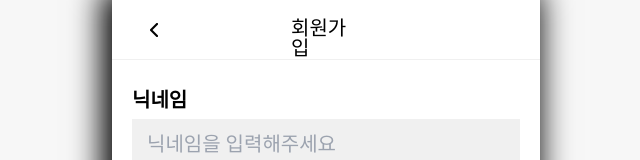
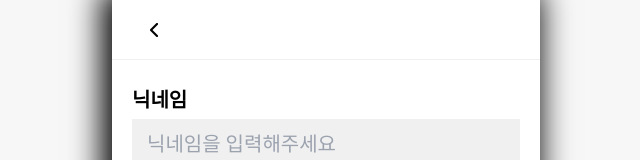
Before and after one commit to goseumi/Goseumi-Front, a React (Create React App) app: page / in a window 1280 px wide. Shown: the top 160 px of the page, without its empty margins (314-954 px from the left). Built offline with nearby package versions, Linux system fonts and the light colour scheme; a web font is replaced by a local one.

Commit message:
type별 text 제어

```diff
--- a/src/components/common/FormHeader.jsx
+++ b/src/components/common/FormHeader.jsx
@@ -31,14 +31,22 @@ const s = {
   `,
 };
 
-const FormHeader = () => {
+const FormHeader = ({ type }) => {
   return (
     <>
       <s.Header>
         <s.pre>
           <s.preImg src={preImg}></s.preImg>
         </s.pre>
-        <s.title>회원가입</s.title>
+        <s.title>
+          {type === 'regist'
+            ? '회원가입'
+            : type === 'find'
+            ? '비밀번호 발급'
+            : type === 'PwChange'
+            ? '비밀번호 변경'
+            : ''}
+        </s.title>
         <s.pre2 />
       </s.Header>
     </>
```
